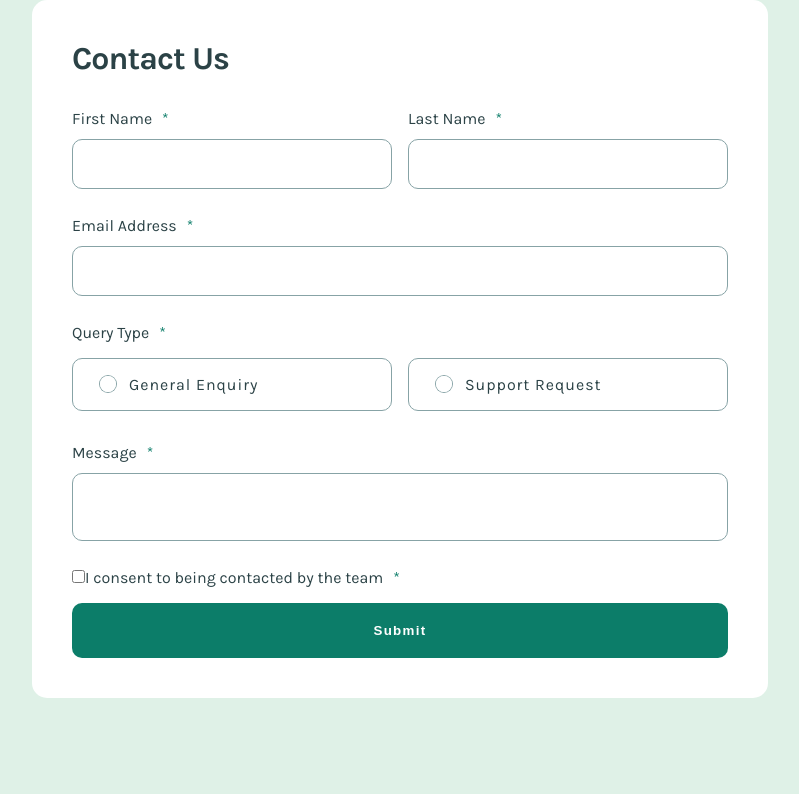
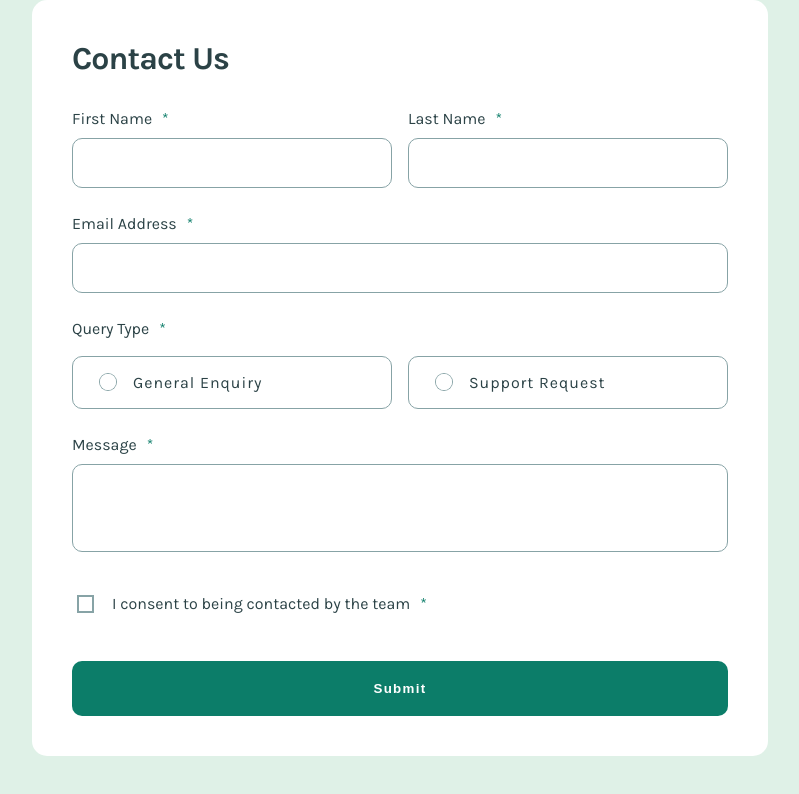
Before and after one commit to ephraim-beltran/contact-form, a React (Vite) app: page / in a window 1280 px wide. Shown: the top 794 px of the page, without its empty margins (240-1039 px from the left). Built offline with nearby package versions, Linux system fonts and the light colour scheme.

Commit message:
style: finalized desktop view

```diff
--- a/src/components/InputField.jsx
+++ b/src/components/InputField.jsx
@@ -1,54 +1,82 @@
 import styled from "./InputField.module.css";
-import PropTypes from 'prop-types';
+import PropTypes from "prop-types";
 function RequiredMarker() {
-    return <span style={{marginLeft: 10, color:"hsl(169, 82%, 27%"}}>*</span>
+  return <span style={{ marginLeft: 10, color: "hsl(169, 82%, 27%" }}>*</span>;
 }
 function InputField({ errorMessage }) {
-
   return (
     <>
       <label className={styled.entry}>
-        <span className={styled.label}>First Name<RequiredMarker/></span>
+        <span className={styled.label}>
+          First Name
+          <RequiredMarker />
+        </span>
         <input type="text" name="firstname" required={true} />
         <span className={styled.error}>{errorMessage.firstname}</span>
       </label>
       <label className={styled.entry}>
-        <span className={styled.label}>Last Name<RequiredMarker/></span>
+        <span className={styled.label}>
+          Last Name
+          <RequiredMarker />
+        </span>
         <input type="text" name="lastname" required={true} />
         <span className={styled.error}>{errorMessage.lastname}</span>
       </label>
       <label className={`${styled.wide} ${styled.entry}`}>
-        <span className={styled.label}>Email Address<RequiredMarker/></span>
+        <span className={styled.label}>
+          Email Address
+          <RequiredMarker />
+        </span>
         <input type="email" name="email" required={true} />
         <span className={styled.error}>{errorMessage.email}</span>
       </label>
       <fieldset className={`${styled.entry} ${styled.selection}`}>
-        <span>Query Type<RequiredMarker/></span>
+        <span>
+          Query Type
+          <RequiredMarker />
+        </span>
         <label>
-            <input type="radio" name="queryType" value="general-inquiry" required />
+          <input
+            type="radio"
+            name="queryType"
+            value="general-inquiry"
+            required
+          />
           <span>General Enquiry</span>
         </label>
         <label>
-            <input type="radio" name="queryType" value="support-request" required />
+          <input
+            type="radio"
+            name="queryType"
+            value="support-request"
+            required
+          />
           <span>Support Request</span>
         </label>
         <span className={styled.error}>{errorMessage.queryType}</span>
       </fieldset>
       <label className={`${styled.wide} ${styled.entry}`}>
-        <span>Message<RequiredMarker /></span>
+        <span>
+          Message
+          <RequiredMarker />
+        </span>
         <textarea name="message" required></textarea>
         <span className={styled.error}>{errorMessage.message}</span>
       </label>
-    <label className={styled.wide}>
+      <label className={`${styled.wide} ${styled.consent}`}>
         <input type="checkbox" name="consent" required />
-        <span>I consent to being contacted by the team<RequiredMarker/></span>
+        <span className={styled.checkbox}></span>
+        <span>
+          I consent to being contacted by the team
+          <RequiredMarker />
+        </span>
         <span className={styled.error}>{errorMessage.consent}</span>
       </label>
     </>
-    )
+  );
 }
 
 InputField.propTypes = {
   errorMessage: PropTypes.object,
-}
+};
 export default InputField;
--- a/src/components/InputField.module.css
+++ b/src/components/InputField.module.css
@@ -5,7 +5,7 @@
 .entry {
   display: flex;
   flex-direction: column;
-  row-gap: 11px;
+  row-gap: 10px;
 }
 .entry > textarea,
 .entry > input {
@@ -25,7 +25,6 @@
   display: grid;
   grid-template-columns: repeat(2, 1fr);
   column-gap: inherit;
-  row-gap: inherit;
 }
 .selection > span {
   grid-column: 1 / span 2;
@@ -37,6 +36,7 @@
   display: flex;
   align-items: center;
   letter-spacing: 0.06em;
+  margin-top: 0.5em;
 }
 .selection input[type="radio"] {
   aspect-ratio: 1;
@@ -47,7 +47,7 @@
   box-shadow: 0 0 0 1px var(--grey500);
   border-radius: 50%;
   margin-left: 2em;
-  margin-right: 1em;
+  margin-right: 1.3em;
 }
 
 .selection input[type="radio"]:is(:checked, :active) {
@@ -61,13 +61,56 @@
 }
 .entry > textarea {
   box-sizing: content-box;
-  min-height: 4em;
+  min-height: 5.5em;
   padding-block: 0.5em;
   resize: none;
 
   font-family: inherit;
   line-height: 1.3em;
 }
+.consent {
+  margin-top: 1em;
+  margin-bottom: 2em;
+  position: relative;
+  display: flex;
+  flex-wrap: wrap;
+  align-items: center;
+  row-gap: 10px;
+}
+.consent > input {
+  position: absolute;
+  opacity: 0;
+  cursor: pointer;
+  height: 0;
+  width: 0;
+}
+.checkbox {
+  height: auto;
+  width: 1.1em;
+  aspect-ratio: 1;
+  border: 2px solid var(--grey500);
+  display: inline-block;
+  margin-left: 0.3em;
+  margin-right: 1.1em;
+}
+.consent > input:checked + .checkbox {
+  background-color: var(--green600);
+}
+.consent > input:checked + .checkbox::after {
+  content: "";
+  color: var(--white);
+  display: block;
+  position: absolute;
+  left: 9px;
+  top: 2px;
+  width: 5px;
+  height: 10px;
+  border: solid white;
+  border-width: 0 3px 3px 0;
+  -webkit-transform: rotate(45deg);
+  -ms-transform: rotate(45deg);
+  transform: rotate(45deg);
+}
 .error {
   color: var(--red);
   display: block;
```
Lines whose indentation alone changed are shown as unchanged.
